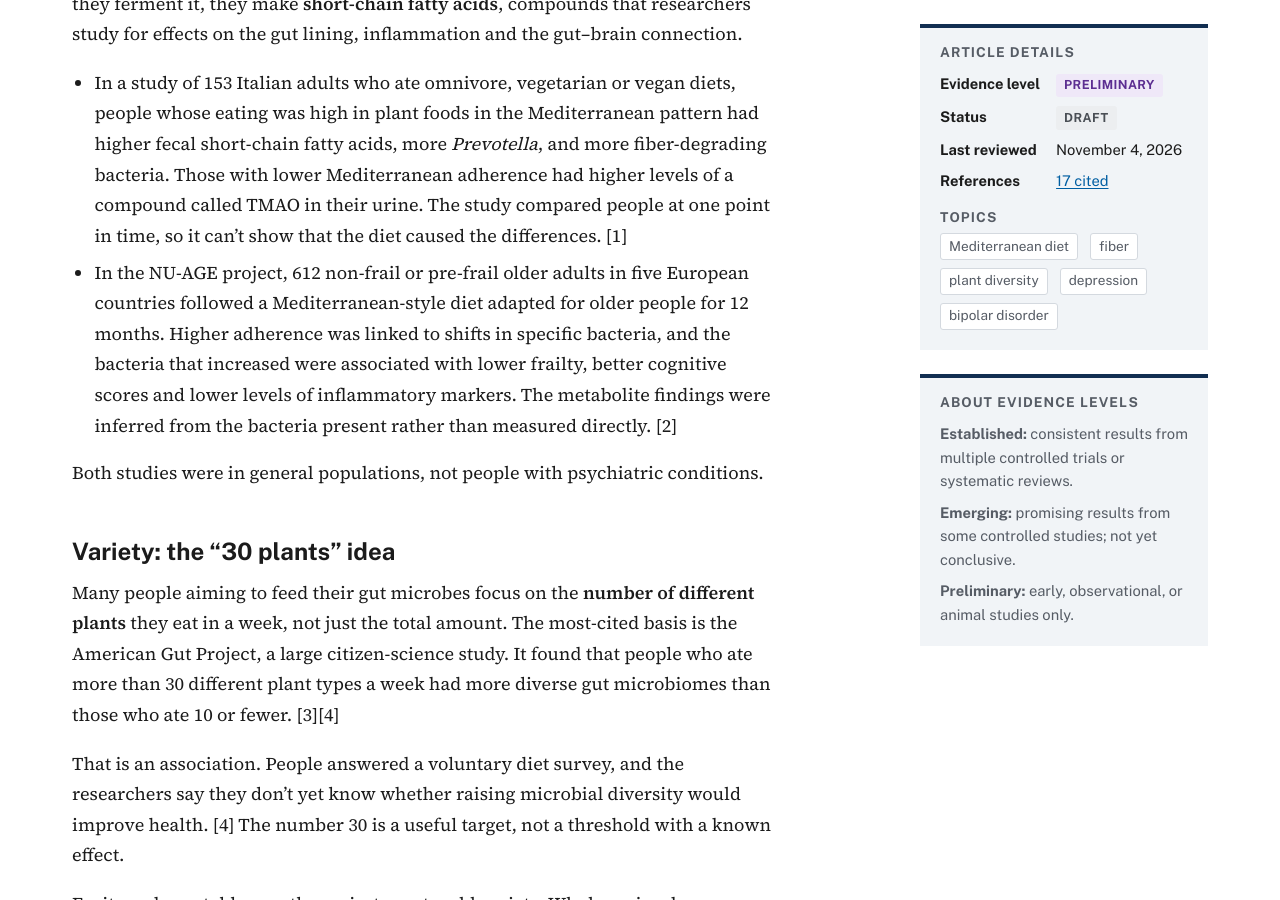
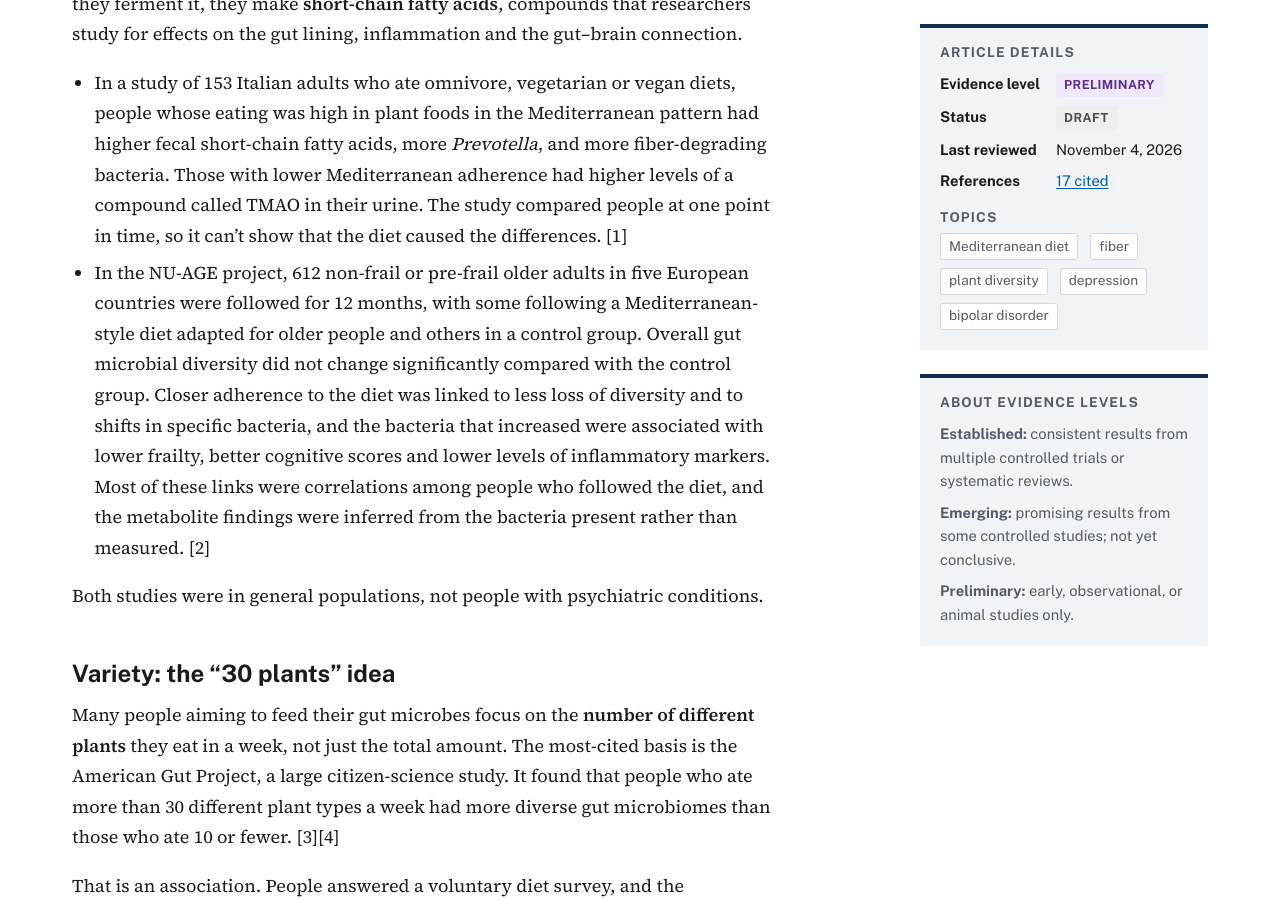
Before and after one commit to ryanmburns93/gut-microbiome-treatment-research-hub, a Jekyll site: the page built from _reading/mediterranean-diet-and-mood.md, in a window 1280 px wide and 900 px high, scrolled down 1427 px. Built offline with Jekyll 4.4.1, drawn with Linux system fonts in a browser that asks for light colours.

Commit message:
Align NU-AGE summary with reviewed Evidence Map row
Co-Authored-By: Claude Sonnet 5.5 <noreply@anthropic.com>
Claude-Session: https://claude.ai/code/session_01SV7nfsmy2RZvwfh98h429Q

```diff
--- a/_reading/mediterranean-diet-and-mood.md
+++ b/_reading/mediterranean-diet-and-mood.md
@@ -76,7 +76,7 @@ This article covers three questions: how this way of eating relates to gut micro
 Gut microbes feed on what reaches the colon, especially fiber from plants. When they ferment it, they make **short-chain fatty acids**, compounds that researchers study for effects on the gut lining, inflammation and the gut–brain connection.
 
 - In a study of 153 Italian adults who ate omnivore, vegetarian or vegan diets, people whose eating was high in plant foods in the Mediterranean pattern had higher fecal short-chain fatty acids, more *Prevotella*, and more fiber-degrading bacteria. Those with lower Mediterranean adherence had higher levels of a compound called TMAO in their urine. The study compared people at one point in time, so it can't show that the diet caused the differences. [1]
-- In the NU-AGE project, 612 non-frail or pre-frail older adults in five European countries followed a Mediterranean-style diet adapted for older people for 12 months. Higher adherence was linked to shifts in specific bacteria, and the bacteria that increased were associated with lower frailty, better cognitive scores and lower levels of inflammatory markers. The metabolite findings were inferred from the bacteria present rather than measured directly. [2]
+- In the NU-AGE project, 612 non-frail or pre-frail older adults in five European countries were followed for 12 months, with some following a Mediterranean-style diet adapted for older people and others in a control group. Overall gut microbial diversity did not change significantly compared with the control group. Closer adherence to the diet was linked to less loss of diversity and to shifts in specific bacteria, and the bacteria that increased were associated with lower frailty, better cognitive scores and lower levels of inflammatory markers. Most of these links were correlations among people who followed the diet, and the metabolite findings were inferred from the bacteria present rather than measured. [2]
 
 Both studies were in general populations, not people with psychiatric conditions.
 
```
